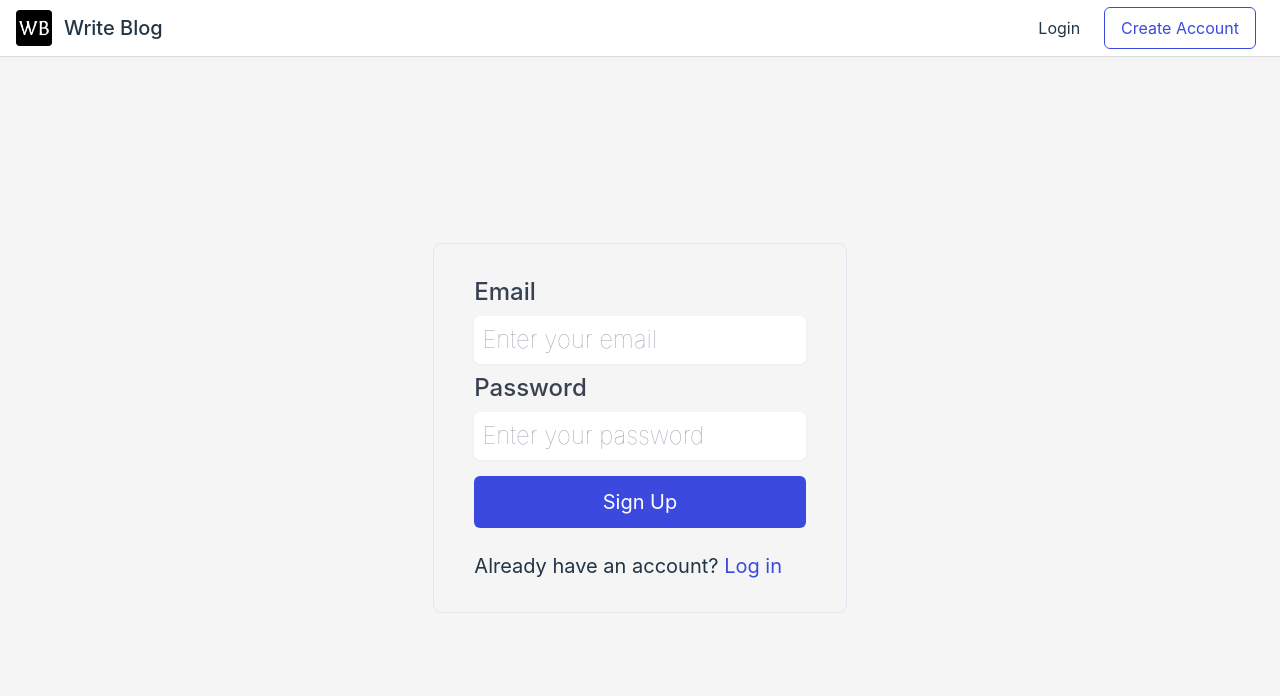
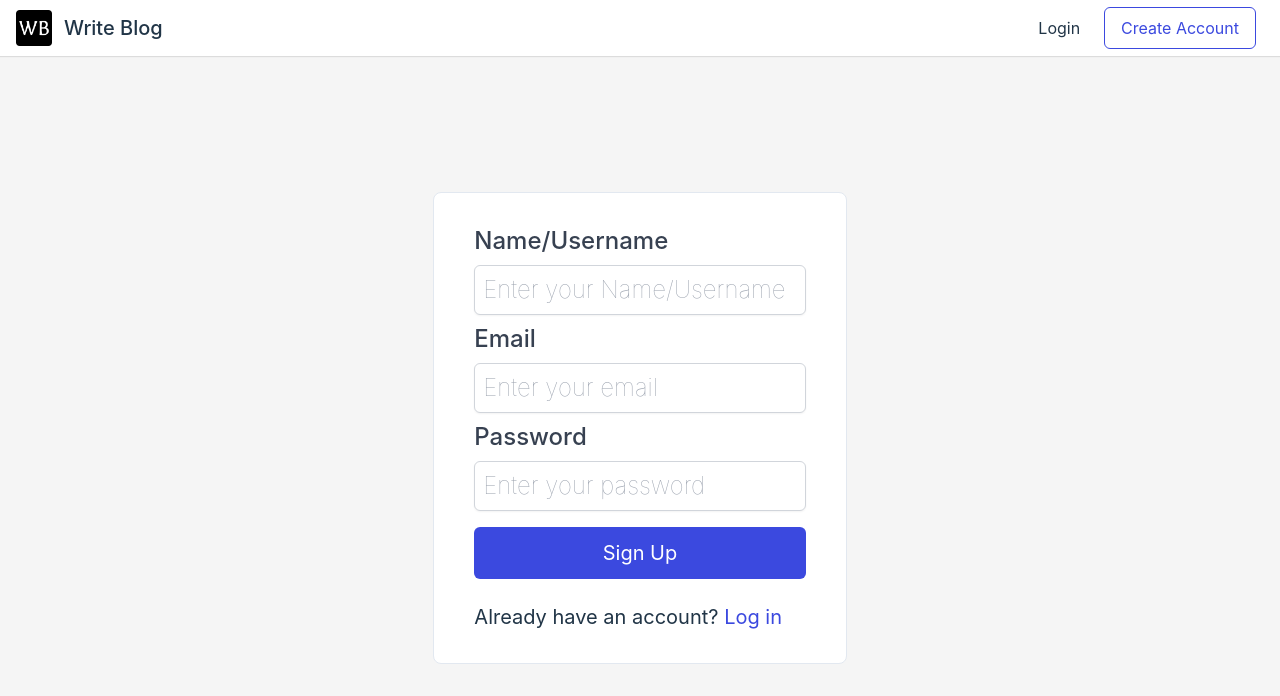
Before and after one commit to Divyanshu1020/The-Fanfiction-Frontier, a React (Vite) app: page /signup in a window 1280 px wide. Shown: the top 696 px of the page. Built offline with nearby package versions, Linux system fonts and the light colour scheme; no server answers.

Commit message:
✨ Add Name input in Signup

```diff
--- a/src/appwrite/auth.ts
+++ b/src/appwrite/auth.ts
@@ -17,9 +17,9 @@ export class AuthService {
         return await this.account.createEmailPasswordSession(email, password)
     }
 
-    async createUser(email: string, password: string) {
+    async createUser(email: string, password: string, name: string) {
         try {
-            const user = await this.account.create(ID.unique(), email, password)
+            const user = await this.account.create(ID.unique(), email, password, name)
             if(user){
                 const session = await this.login(email, password)
                 return session
--- a/src/appwrite/database.ts
+++ b/src/appwrite/database.ts
@@ -2,6 +2,10 @@
 import config from "@/config/env.config";
 import { Client, Databases, ID, Models, Query } from "appwrite";
 
+interface CreateUserDocument {
+  name: string;
+  bio: string;
+}
 interface Data {
   documentID: string;
   title: string;
@@ -11,26 +15,26 @@ interface Data {
   author?: string;
 }
 export interface Author extends Models.Document {
-  name?:string
-  $createdAt:string
+  name?: string;
+  $createdAt: string;
 }
 export interface Posts extends Models.Document {
   documentID: string;
   title: string;
   featuredImage: string;
-  userId :string
-  likes : number
-  comments : number
-  saves : number
-  author? : Author
+  userId: string;
+  likes: number;
+  comments: number;
+  saves: number;
+  author?: Author;
 }
 export interface Post extends Models.Document {
   title?: string;
-  content?:string
-  userId?:string
-  documentID?:string
-  featuredImage?:string
-  author? : Author
+  content?: string;
+  userId?: string;
+  documentID?: string;
+  featuredImage?: string;
+  author?: Author;
 }
 
 type DocumentList = Models.DocumentList<Posts>;
@@ -52,7 +56,7 @@ export class Database {
     featuredImage,
     status,
     author,
-    documentID
+    documentID,
   }: Data) {
     try {
       return await this.databases.createDocument(
@@ -65,7 +69,7 @@ export class Database {
           featuredImage,
           status,
           author,
-          documentID
+          documentID,
         }
       );
     } catch (error) {
@@ -73,13 +77,10 @@ export class Database {
     }
   }
 
-  async updateDocument(appwriteDocumentID : string,{
-    title,
-    content,
-    featuredImage,
-    status,
-    documentID
-  }: Data){
+  async updateDocument(
+    appwriteDocumentID: string,
+    { title, content, featuredImage, status, documentID }: Data
+  ) {
     try {
       return await this.databases.updateDocument(
         config.appwriteDatabaseId,
@@ -90,9 +91,9 @@ export class Database {
           content,
           featuredImage,
           status,
-                documentID
+          documentID,
         }
-        )
+      );
     } catch (error) {
       console.log("Appwrite service error :: updateDocument", error);
     }
@@ -112,19 +113,21 @@ export class Database {
     }
   }
 
-  async getOneDocument(documentID: string):Promise<Post | undefined> {
+  async getOneDocument(documentID: string): Promise<Post | undefined> {
     try {
       return await this.databases.getDocument(
         config.appwriteDatabaseId,
         config.appwriteCollectionId,
-        documentID,
+        documentID
       );
     } catch (error) {
       console.log("Appwrite service error :: getOneDocument", error);
     }
   }
 
-  async getAllDocuments(moreQuery: string[]): Promise<DocumentList | undefined> {
+  async getAllDocuments(
+    moreQuery: string[]
+  ): Promise<DocumentList | undefined> {
     try {
       return await this.databases.listDocuments(
         config.appwriteDatabaseId,
@@ -136,21 +139,33 @@ export class Database {
     }
   }
 
-  async getAuthor(userId : string):Promise<Author | undefined>{
+  async getAuthor(userId: string): Promise<Author | undefined> {
     try {
       return await this.databases.getDocument(
         config.appwriteDatabaseId,
         config.appwriteAuthorCollectionId,
         userId,
-        [
-          Query.select([
-            "name",
-            "$createdAt"
-          ])
-        ]
+        [Query.select(["name", "$createdAt"])]
       );
     } catch (error) {
       console.log("Appwrite service error :: getAuthor", error);
+    }
+  }
+  async createUserDocument(
+    documentID: string,
+    {name, bio}: CreateUserDocument) {
+    try {
+      return await this.databases.createDocument(
+        config.appwriteDatabaseId,
+        config.appwriteAuthorCollectionId,
+        documentID,
+        {
+          name,
+          bio
+        }
+      );
+    } catch (error) {
+      console.log("Appwrite service error :: createDocument", error);
     }
   }
 }
--- a/src/components/Postform.tsx
+++ b/src/components/Postform.tsx
@@ -160,7 +160,7 @@ export default function Postform({ post }: { post: Post }) {
           <Input
             type="text"
             placeholder="Here is your title"
-            className=" outline-none  !shadow-none !pl-10 !text-4xl !leading-8 !font-bold"
+            className=" outline-none !border-0 !shadow-none !pl-10 !text-4xl !leading-8 !font-bold"
             {...register("title", {
               required: "Title is required",
             })}
@@ -168,7 +168,7 @@ export default function Postform({ post }: { post: Post }) {
           <Input
             type="text"
             disabled={true}
-            className=" outline-none disabled:bg-transparent  !shadow-none !pl-10 !font-normal !text-sm "
+            className=" outline-none !border-0 disabled:bg-transparent  !shadow-none !pl-10 !font-normal !text-sm "
             {...register("documentID", {
               required: true,
             })}
--- a/src/components/signup/SignUp.tsx
+++ b/src/components/signup/SignUp.tsx
@@ -4,8 +4,10 @@ import { SubmitHandler, useForm } from "react-hook-form";
 import { useDispatch } from "react-redux";
 import { useNavigate } from "react-router-dom";
 import Input from "../ui/input/Input";
+import database from "@/appwrite/database";
 
 type Inputs = {
+  name: string;
   email: string;
   password: string;
 };
@@ -20,10 +22,11 @@ export default function SignUp() {
   } = useForm<Inputs>();
   const onSubmit: SubmitHandler<Inputs> = async (data) => {
     try {
-      const session = await authService.createUser(data.email, data.password);
+      const session = await authService.createUser(data.email, data.password, data.name);
       if (session) {
         const userData = await authService.getCurrentUser();
         if (userData) {
+          await database.createUserDocument(userData.$id, {name: data.name, bio: ""});
           dispatch(login({userData}));
           navigate("/");
         }
@@ -37,6 +40,23 @@ export default function SignUp() {
   };
   return (
     <form onSubmit={handleSubmit(onSubmit)}>
+      <Input
+        type="text"
+        label="Name/Username"
+        placeholder="Enter your Name/Username"
+        {...register("name", {
+          required: true,
+          minLength: {
+            value: 3,
+            message:"Name/Username must be at least 3 characters long",
+          },
+        })}
+      />
+      {errors.name && (
+        <p className=" text-center text-wrap text-xs  text-red-600">
+          {errors.name?.message}
+        </p>
+      )}
       <Input
         type="text"
         label="Email"
--- a/src/components/ui/Logo.tsx
+++ b/src/components/ui/Logo.tsx
@@ -2,12 +2,9 @@ import { useNavigate } from "react-router-dom";
 import logo from "../../assets/logo.png";
 export default function Logo() {
     const navigate = useNavigate()
-    const onClick = () => {
-        navigate("/")
-    }
   return (
     <div
-        onClick={() => {onClick()}}
+        onClick={() => {navigate("/")}}
         className=" cursor-pointer flex flex-row items-center">
       <div className=" h-9 flex flex-row items-center gap-3">
         <img className=" h-full" src={logo} alt="" />
--- a/src/components/ui/input/Input.tsx
+++ b/src/components/ui/input/Input.tsx
@@ -35,7 +35,8 @@ export default forwardRef<HTMLInputElement, InputProps>(
                     id={id}
                     ref={ref}
                     placeholder={placeholder}
-                    className={` p-2 shadow-sm focus:ring-indigo-500 focus:border-indigo-500 block w-full sm:text-2xl border-gray-300 rounded-md ${className}`}
+                    className={` p-2 shadow-sm focus:ring-indigo-500 focus:border-indigo-500 block w-full sm:text-2xl
+                      border border-gray-300 rounded-md ${className}`}
                     {...props}
                   />
               </div>
--- a/src/page/signup.page.tsx
+++ b/src/page/signup.page.tsx
@@ -4,7 +4,7 @@ export default function Signuppage() {
   return (
     <>
       <div className="p-5 h-full  flex flex-col items-center justify-center">
-        <div className=" w-full  sm:w-1/3  px-10 py-8 md:border border-slate-200 rounded-lg">
+        <div className=" bg-white w-full  sm:w-1/3  px-10 py-8 md:border border-slate-200 rounded-lg">
           <SignUp />
         </div>
       </div>
```
Also changed, not shown: 1 other file (tests, documents, lock files or other folders). Lines whose indentation alone changed are shown as unchanged.
